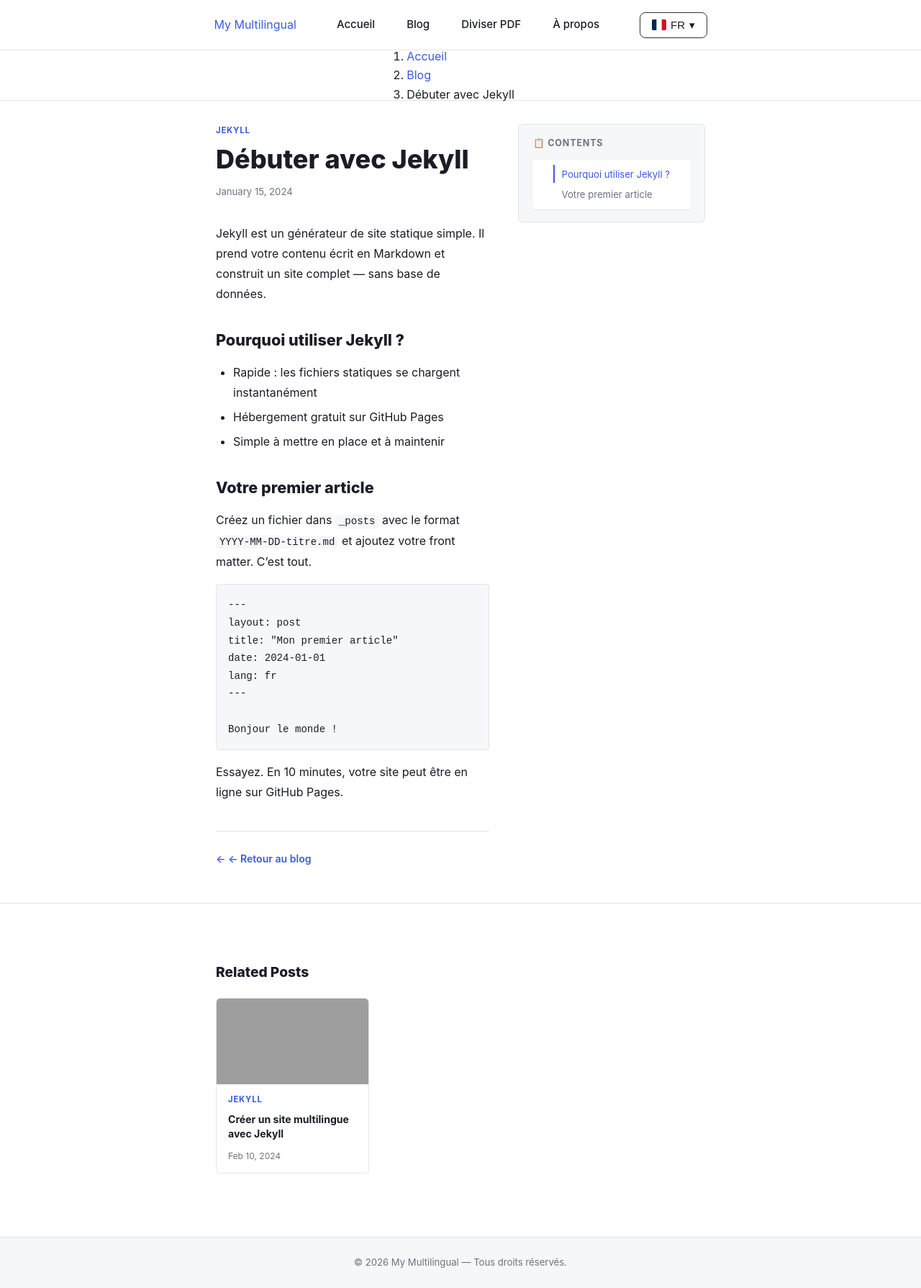
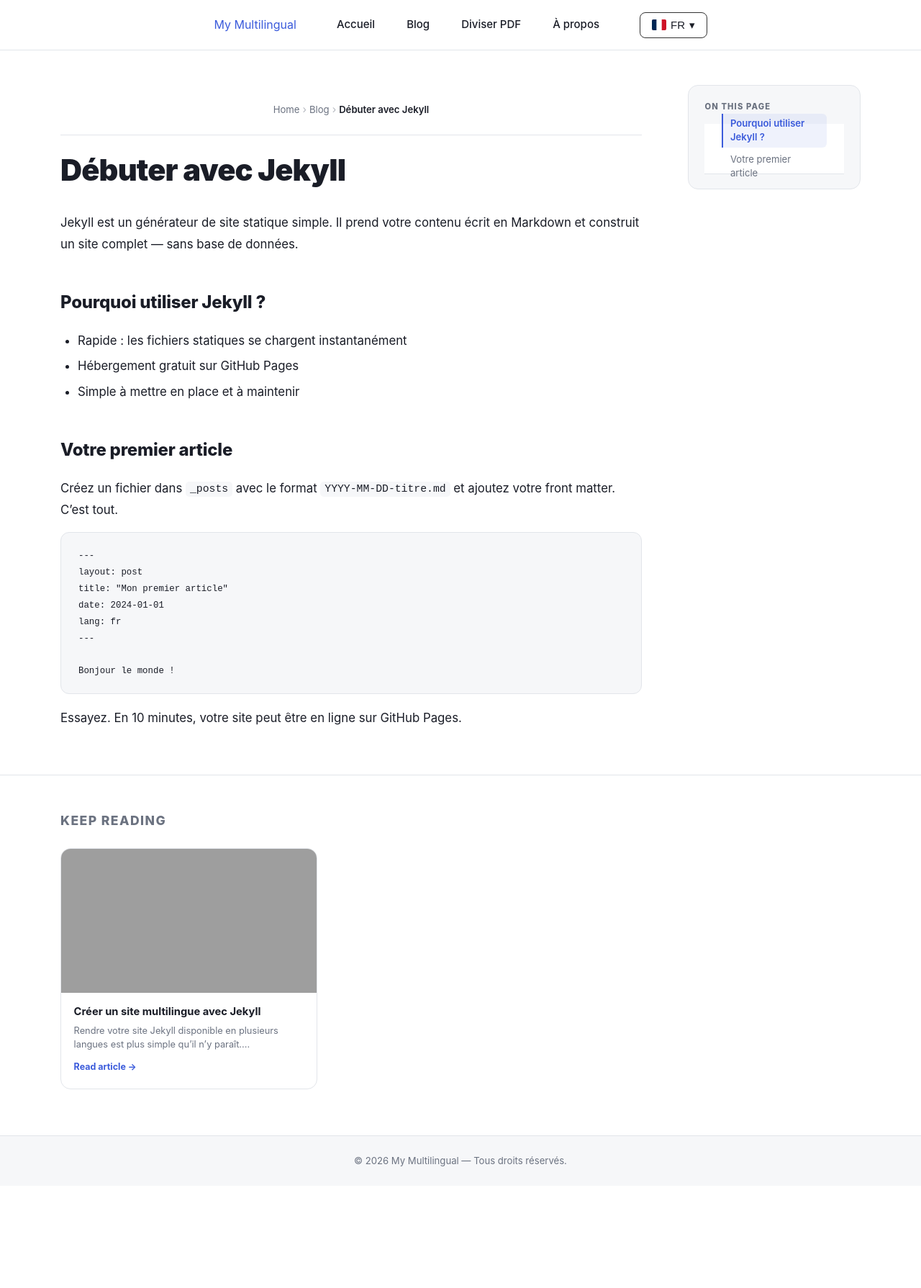
Before and after one commit to rforrupesh/jekyllmultilingual, a Jekyll site: the page built from _posts/fr/2024-01-15-debuter-avec-jekyll.md, in a window 1280 px wide. Shown: the whole page at 72% size. Built offline with Jekyll 4.4.1, drawn with Linux system fonts in a browser that asks for light colours; after the commit the page ends 1647 px from its top, so only the background shows below that; grey boxes are pictures that could not be loaded.

Commit message:
Update post.html

```diff
--- a/_layouts/post.html
+++ b/_layouts/post.html
@@ -4,104 +4,61 @@
 {% assign t = site.data.translations[page.lang] %}
 {% assign base = site.baseurl %}
 {% assign lang = page.lang %}
-{% assign canonical_url = site.url | append: base | append: page.url %}
 
-<!-- =====================
-     Schema JSON-LD
-     ===================== -->
-<script type="application/ld+json">
-{
-  "@context": "https://schema.org",
-  "@type": "BlogPosting",
-  "headline": "{{ page.title }}",
-  "url": "{{ canonical_url }}",
-  "datePublished": "{{ page.date | date_to_xmlschema }}",
-  "image": {% if page.image contains 'http' %}"{{ page.image }}"{% elsif page.image %}"{{ site.url }}{{ base }}/assets/img/{{ page.image }}"{% else %}"{{ site.url }}{{ base }}/assets/img/default.png"{% endif %},
-  "inLanguage": "{{ lang }}",
-  "isPartOf": { "@id": "{{ site.url }}{{ base }}/#website" }
-}
-</script>
+<div class="post-wrap">
+  <div class="post-container">
 
-<!-- =====================
-     Breadcrumb
-     ===================== -->
-<nav class="breadcrumb" aria-label="breadcrumb">
-  <div class="container">
-    <ol>
-      <li><a href="{{ base }}/{% if lang == 'fr' %}fr/{% elsif lang == 'hi' %}hi/{% endif %}">{{ t.nav.home }}</a></li>
-      <li><a href="{{ base }}/{% if lang == 'fr' %}fr/{% elsif lang == 'hi' %}hi/{% endif %}blog/">{{ t.blog.title }}</a></li>
-      <li aria-current="page">{{ page.title | truncatewords: 6 }}</li>
-    </ol>
-  </div>
+    <!-- ── Main Article ── -->
+    <main class="post-main">
+      <article>
+
+        <!-- Breadcrumb -->
+        <nav class="breadcrumb" aria-label="Breadcrumb">
+          <a href="{{ base }}/">Home</a>
+          <span class="breadcrumb-sep" aria-hidden="true">›</span>
+          <a href="{{ base }}/blog/">Blog</a>
+          <span class="breadcrumb-sep" aria-hidden="true">›</span>
+          <span class="breadcrumb-current" aria-current="page">{{ page.title }}</span>
         </nav>
 
-<!-- =====================
-     Post Layout
-     ===================== -->
-<div class="post-layout">
-  <div class="container post-container">
-
-    <!-- Main content -->
-    <main class="post-main">
-      <article class="post-single">
-
-        <!-- Header -->
-        <header class="post-header">
-          {% if page.categories %}
-          <span class="post-cat">{{ page.categories | first }}</span>
-          {% endif %}
-          <h1>{{ page.title }}</h1>
-          <div class="post-meta">
-            <time datetime="{{ page.date | date_to_xmlschema }}">{{ page.date | date: "%B %d, %Y" }}</time>
-            {% if page.author %}<span class="post-author">· {{ page.author }}</span>{% endif %}
-          </div>
+        <!-- Hero Image -->
         {% if page.image %}
         <div class="post-hero">
           <img
             src="{% if page.image contains 'http' %}{{ page.image }}{% else %}{{ base }}/assets/img/{{ page.image }}{% endif %}"
-              alt="{{ page.title }}"
-              width="800" height="450" />
+            alt="{{ page.title }}" />
         </div>
         {% endif %}
-        </header>
 
-        <!-- TOC — mobile collapsible -->
-        <details class="toc-mobile" id="toc-mobile">
-          <summary>📋 Table of Contents</summary>
-          <nav class="toc-nav" id="toc-content-mobile"></nav>
+        <!-- Title -->
+        <h1 class="post-title">{{ page.title }}</h1>
+
+        <!-- Mobile TOC -->
+        <details class="toc-mobile">
+          <summary><span class="toc-icon">☰</span> Table of Contents</summary>
+          <nav id="toc-mobile"></nav>
         </details>
 
-        <!-- Body -->
+        <!-- Content -->
         <div class="post-body" id="post-body">
           {{ content }}
         </div>
 
-        <!-- Footer -->
-        <footer class="post-footer">
-          <a href="{{ base }}/{% if lang == 'fr' %}fr/{% elsif lang == 'hi' %}hi/{% endif %}blog/" class="back-link">
-            ← {{ t.blog.back }}
-          </a>
-        </footer>
-
       </article>
     </main>
 
-    <!-- Sidebar -->
+    <!-- ── Sidebar TOC ── -->
     <aside class="post-sidebar">
-      <div class="sidebar-sticky">
-        <div class="toc-box">
-          <p class="toc-title">📋 Contents</p>
-          <nav class="toc-nav" id="toc-content-desktop"></nav>
-        </div>
+      <div class="toc-sticky">
+        <p class="toc-label">On this page</p>
+        <nav id="toc-desktop"></nav>
       </div>
     </aside>
 
   </div>
 </div>
 
-<!-- =====================
-     Related Posts
-     ===================== -->
+<!-- ── Related Posts ── -->
 {% assign all_posts = site.posts | where: "lang", lang %}
 {% assign related = "" | split: "" %}
 {% for post in all_posts %}
@@ -116,198 +73,141 @@
 {% assign related = related | uniq | limit: 3 %}
 
 {% if related.size > 0 %}
-<section class="related-posts">
-  <div class="container">
-    <h2 class="related-title">Related Posts</h2>
+<section class="related">
+  <div class="related-inner">
+    <h2 class="related-heading">Keep Reading</h2>
     <div class="related-grid">
       {% for post in related %}
-      <article class="related-card">
-        <a href="{{ base }}{{ post.url }}" class="related-thumb">
+      <a href="{{ base }}{{ post.url }}" class="related-card">
+        <div class="related-img">
           <img
             src="{% if post.image contains 'http' %}{{ post.image }}{% elsif post.image %}{{ base }}/assets/img/{{ post.image }}{% else %}{{ base }}/assets/img/default.png{% endif %}"
-            alt="{{ post.title }}"
-            loading="lazy" width="400" height="220" />
+            alt="{{ post.title }}" loading="lazy" />
+        </div>
+        <div class="related-text">
+          <h3>{{ post.title }}</h3>
+          <p>{{ post.excerpt | strip_html | truncatewords: 14 }}</p>
+          <span class="related-cta">Read article →</span>
+        </div>
       </a>
-        <div class="related-body">
-          {% if post.categories %}<span class="post-cat">{{ post.categories | first }}</span>{% endif %}
-          <h3><a href="{{ base }}{{ post.url }}">{{ post.title }}</a></h3>
-          <time datetime="{{ post.date | date_to_xmlschema }}">{{ post.date | date: "%b %d, %Y" }}</time>
-        </div>
-      </article>
       {% endfor %}
     </div>
   </div>
 </section>
 {% endif %}
 
-<!-- =====================
-     TOC Script
-     ===================== -->
 <script>
 (function () {
   const body = document.getElementById("post-body");
   if (!body) return;
   const headings = body.querySelectorAll("h2, h3");
-  if (headings.length < 2) return;
+  if (headings.length < 2) {
+    document.querySelector(".toc-mobile") && (document.querySelector(".toc-mobile").style.display = "none");
+    document.querySelector(".toc-sticky") && (document.querySelector(".toc-sticky").style.display = "none");
+    return;
+  }
 
-  function buildToc(container) {
+  function buildToc(nav) {
     const ul = document.createElement("ul");
     headings.forEach((h, i) => {
-      if (!h.id) h.id = "heading-" + i;
+      if (!h.id) h.id = "h-" + i;
       const li = document.createElement("li");
-      li.className = h.tagName === "H3" ? "toc-h3" : "toc-h2";
+      li.dataset.level = h.tagName;
       const a = document.createElement("a");
       a.href = "#" + h.id;
       a.textContent = h.textContent;
+      a.addEventListener("click", () => {
+        document.querySelector(".toc-mobile")?.removeAttribute("open");
+      });
       li.appendChild(a);
       ul.appendChild(li);
     });
-    container.appendChild(ul);
+    nav.appendChild(ul);
   }
 
-  const desktop = document.getElementById("toc-content-desktop");
-  const mobile  = document.getElementById("toc-content-mobile");
+  const desktop = document.getElementById("toc-desktop");
+  const mobile  = document.getElementById("toc-mobile");
   if (desktop) buildToc(desktop);
   if (mobile)  buildToc(mobile);
 
-  // Active highlight on scroll
-  if (desktop) {
-    const links = desktop.querySelectorAll("a");
-    const observer = new IntersectionObserver((entries) => {
+  // Scroll spy
+  const allLinks = document.querySelectorAll("#toc-desktop a");
+  const observer = new IntersectionObserver(entries => {
     entries.forEach(e => {
       if (e.isIntersecting) {
-          links.forEach(l => l.classList.remove("active"));
-          const active = desktop.querySelector('a[href="#' + e.target.id + '"]');
-          if (active) active.classList.add("active");
+        allLinks.forEach(l => l.classList.remove("active"));
+        const match = document.querySelector('#toc-desktop a[href="#' + e.target.id + '"]');
+        if (match) match.classList.add("active");
       }
     });
-    }, { rootMargin: "0px 0px -60% 0px" });
+  }, { rootMargin: "-10% 0px -70% 0px" });
+
   headings.forEach(h => observer.observe(h));
-  }
 })();
 </script>
 
 <style>
-/* ── Layout ─────────────────────────────── */
-.post-container {
-  display: grid;
-  grid-template-columns: 1fr 260px;
-  gap: 2.5rem;
-  align-items: start;
-  padding-top: 2rem;
-  padding-bottom: 3rem;
+/* ─── Breadcrumb ───────────────────────────────────── */
+.breadcrumb {
+  display: flex;
+  align-items: center;
+  flex-wrap: wrap;
+  gap: 0.25rem;
+  font-size: 0.82rem;
+  margin-bottom: 1.5rem;
+  color: var(--muted);
 }
 
-/* ── Sidebar ─────────────────────────────── */
-.post-sidebar { display: block; }
-
-.sidebar-sticky {
-  position: sticky;
-  top: 5rem;
+.breadcrumb a {
+  color: var(--muted);
+  text-decoration: none;
+  transition: color 0.15s;
+  white-space: nowrap;
 }
 
-.toc-box {
-  border: 1px solid var(--border);
-  border-radius: var(--radius);
-  padding: 1rem 1.25rem;
-  background: var(--surface);
+.breadcrumb a:hover {
+  color: var(--accent);
 }
 
-.toc-title {
-  font-size: 0.78rem;
-  font-weight: 700;
-  text-transform: uppercase;
-  letter-spacing: 0.07em;
+.breadcrumb-sep {
   color: var(--muted);
-  margin-bottom: 0.75rem;
+  opacity: 0.5;
+  font-size: 0.9rem;
+  line-height: 1;
 }
 
-.toc-nav ul {
-  list-style: none;
-  padding: 0;
-  margin: 0;
-  display: flex;
-  flex-direction: column;
-  gap: 0.25rem;
+.breadcrumb-current {
+  color: var(--text);
+  font-weight: 600;
+  white-space: nowrap;
+  overflow: hidden;
+  text-overflow: ellipsis;
+  max-width: 300px;
 }
 
-.toc-nav a {
-  font-size: 0.82rem;
-  color: var(--muted);
-  text-decoration: none;
-  display: block;
-  padding: 0.2rem 0;
-  border-left: 2px solid transparent;
-  padding-left: 0.6rem;
-  transition: color 0.15s, border-color 0.15s;
-  line-height: 1.4;
+/* ─── Page Shell ───────────────────────────────────── */
+.post-wrap {
+  padding: 3rem 0 4rem;
 }
 
-.toc-nav a:hover,
-.toc-nav a.active {
-  color: var(--accent);
-  border-left-color: var(--accent);
+.post-container {
+  max-width: 1160px;
+  margin: 0 auto;
+  padding: 0 1.5rem;
+  display: grid;
+  grid-template-columns: 1fr 240px;
+  gap: 4rem;
+  align-items: start;
 }
 
-.toc-nav .toc-h3 a { padding-left: 1.4rem; font-size: 0.78rem; }
-
-/* ── Mobile TOC ──────────────────────────── */
-.toc-mobile {
-  display: none;
-  border: 1px solid var(--border);
-  border-radius: var(--radius);
-  padding: 0.75rem 1rem;
-  margin-bottom: 1.5rem;
+/* ─── Hero ─────────────────────────────────────────── */
+.post-hero {
+  width: 100%;
+  aspect-ratio: 21 / 9;
+  border-radius: 16px;
+  overflow: hidden;
+  margin-bottom: 2.25rem;
   background: var(--surface);
-}
-
-.toc-mobile summary {
-  font-size: 0.85rem;
-  font-weight: 700;
-  cursor: pointer;
-  color: var(--text);
-  list-style: none;
-}
-
-.toc-mobile summary::-webkit-details-marker { display: none; }
-
-.toc-mobile .toc-nav {
-  margin-top: 0.75rem;
-}
-
-/* ── Post Header ─────────────────────────── */
-.post-header { margin-bottom: 2rem; }
-
-.post-cat {
-  font-size: 0.72rem;
-  font-weight: 700;
-  text-transform: uppercase;
-  letter-spacing: 0.06em;
-  color: var(--accent);
-  display: block;
-  margin-bottom: 0.5rem;
-}
-
-.post-header h1 {
-  font-size: clamp(1.5rem, 4vw, 2.25rem);
-  font-weight: 800;
-  line-height: 1.25;
-  margin-bottom: 0.75rem;
-}
-
-.post-meta {
-  font-size: 0.82rem;
-  color: var(--muted);
-  display: flex;
-  gap: 0.5rem;
-  align-items: center;
-  margin-bottom: 1.25rem;
-}
-
-.post-hero {
-  border-radius: var(--radius);
-  overflow: hidden;
-  aspect-ratio: 16/9;
 }
 
 .post-hero img {
@@ -317,108 +217,247 @@
   display: block;
 }
 
-/* ── Post Body ───────────────────────────── */
-.post-body {
-  font-size: 1rem;
-  line-height: 1.75;
+/* ─── Title ────────────────────────────────────────── */
+.post-title {
+  font-size: clamp(1.75rem, 4vw, 2.6rem);
+  font-weight: 900;
+  line-height: 1.2;
+  letter-spacing: -0.02em;
+  margin-bottom: 2rem;
   color: var(--text);
 }
 
+/* ─── Mobile TOC ───────────────────────────────────── */
+.toc-mobile {
+  border: 1px solid var(--border);
+  border-radius: 12px;
+  padding: 0.9rem 1.1rem;
+  margin-bottom: 2rem;
+  background: var(--surface);
+  display: none;
+}
+
+.toc-mobile summary {
+  font-size: 0.875rem;
+  font-weight: 700;
+  cursor: pointer;
+  user-select: none;
+  list-style: none;
+  display: flex;
+  align-items: center;
+  gap: 0.5rem;
+  color: var(--text);
+}
+
+.toc-mobile summary::-webkit-details-marker { display: none; }
+
+.toc-icon { font-size: 1rem; }
+
+.toc-mobile nav {
+  margin-top: 0.9rem;
+  padding-top: 0.9rem;
+  border-top: 1px solid var(--border);
+}
+
+/* ─── Body ─────────────────────────────────────────── */
+.post-body {
+  font-size: 1.05rem;
+  line-height: 1.8;
+  color: var(--text);
+}
+
+.post-body > * + * { margin-top: 1rem; }
+
 .post-body h2 {
-  font-size: 1.35rem;
+  font-size: 1.5rem;
   font-weight: 800;
-  margin: 2rem 0 0.75rem;
+  letter-spacing: -0.01em;
+  margin-top: 2.75rem;
+  margin-bottom: 0.75rem;
+  scroll-margin-top: 5rem;
+  color: var(--text);
+}
+
+.post-body h3 {
+  font-size: 1.15rem;
+  font-weight: 700;
+  margin-top: 2rem;
+  margin-bottom: 0.5rem;
   scroll-margin-top: 5rem;
 }
 
-.post-body h3 {
-  font-size: 1.1rem;
-  font-weight: 700;
-  margin: 1.5rem 0 0.5rem;
-  scroll-margin-top: 5rem;
+.post-body p { margin-bottom: 0; }
+
+.post-body a {
+  color: var(--accent);
+  text-decoration: underline;
+  text-underline-offset: 3px;
 }
 
-.post-body p { margin-bottom: 1.1rem; }
-
-.post-body a { color: var(--accent); }
-
 .post-body img {
-  max-width: 100%;
-  border-radius: var(--radius);
-  margin: 1rem 0;
+  width: 100%;
+  border-radius: 12px;
+  margin: 1.5rem 0;
+  display: block;
 }
 
-.post-body ul, .post-body ol {
+.post-body ul,
+.post-body ol {
   padding-left: 1.5rem;
-  margin-bottom: 1rem;
 }
 
-.post-body li { margin-bottom: 0.35rem; }
+.post-body li + li { margin-top: 0.35rem; }
 
 .post-body blockquote {
   border-left: 3px solid var(--accent);
-  padding: 0.5rem 1rem;
-  margin: 1.5rem 0;
+  margin: 2rem 0;
+  padding: 0.75rem 1.25rem;
+  background: var(--surface);
+  border-radius: 0 10px 10px 0;
   color: var(--muted);
   font-style: italic;
-}
-
-.post-body pre, .post-body code {
-  font-family: monospace;
-  font-size: 0.88rem;
-  background: var(--surface);
-  border-radius: 4px;
+  font-size: 1.05rem;
 }
 
 .post-body pre {
-  padding: 1rem;
+  background: var(--surface);
+  border: 1px solid var(--border);
+  border-radius: 12px;
+  padding: 1.25rem 1.5rem;
   overflow-x: auto;
-  border: 1px solid var(--border);
-  margin-bottom: 1rem;
+  font-size: 0.88rem;
+  line-height: 1.6;
 }
 
-.post-body code { padding: 0.1em 0.35em; }
-.post-body pre code { padding: 0; background: none; }
+.post-body code {
+  font-family: ui-monospace, "Cascadia Code", monospace;
+  font-size: 0.88em;
+  background: var(--surface);
+  border-radius: 5px;
+  padding: 0.15em 0.4em;
+}
+
+.post-body pre code {
+  padding: 0;
+  background: none;
+  border-radius: 0;
+}
 
 .post-body table {
   width: 100%;
   border-collapse: collapse;
-  margin-bottom: 1.25rem;
-  font-size: 0.9rem;
+  font-size: 0.92rem;
+  display: block;
   overflow-x: auto;
+  border-radius: 10px;
+  overflow: hidden;
+  border: 1px solid var(--border);
+}
+
+.post-body th,
+.post-body td {
+  padding: 0.65rem 1rem;
+  text-align: left;
+  border-bottom: 1px solid var(--border);
+}
+
+.post-body th {
+  background: var(--surface);
+  font-weight: 700;
+  font-size: 0.82rem;
+  text-transform: uppercase;
+  letter-spacing: 0.04em;
+}
+
+.post-body tr:last-child td { border-bottom: none; }
+
+/* ─── Sidebar TOC ──────────────────────────────────── */
+.post-sidebar { display: block; }
+
+.toc-sticky {
+  position: sticky;
+  top: 5.5rem;
+  padding: 1.25rem 1.4rem;
+  border: 1px solid var(--border);
+  border-radius: 14px;
+  background: var(--surface);
+}
+
+.toc-label {
+  font-size: 0.7rem;
+  font-weight: 800;
+  text-transform: uppercase;
+  letter-spacing: 0.1em;
+  color: var(--muted);
+  margin-bottom: 0.9rem;
+}
+
+#toc-desktop ul,
+#toc-mobile ul {
+  list-style: none;
+  padding: 0;
+  margin: 0;
+  display: flex;
+  flex-direction: column;
+  gap: 0.15rem;
+}
+
+#toc-desktop li,
+#toc-mobile li {
   display: block;
 }
 
-.post-body th, .post-body td {
-  border: 1px solid var(--border);
-  padding: 0.55rem 0.75rem;
-  text-align: left;
+#toc-desktop a,
+#toc-mobile a {
+  display: block;
+  font-size: 0.82rem;
+  line-height: 1.45;
+  color: var(--muted);
+  text-decoration: none;
+  padding: 0.3rem 0.6rem;
+  border-left: 2px solid transparent;
+  border-radius: 0 6px 6px 0;
+  transition: color 0.15s, background 0.15s, border-color 0.15s;
 }
 
-.post-body th { background: var(--surface); font-weight: 700; }
-
-/* ── Post Footer ─────────────────────────── */
-.post-footer { margin-top: 2.5rem; padding-top: 1.5rem; border-top: 1px solid var(--border); }
-
-.back-link {
-  font-size: 0.88rem;
-  font-weight: 600;
-  color: var(--accent);
-  text-decoration: none;
+#toc-desktop li[data-level="H3"] a,
+#toc-mobile li[data-level="H3"] a {
+  padding-left: 1.3rem;
+  font-size: 0.78rem;
 }
 
-.back-link:hover { text-decoration: underline; }
-
-/* ── Related Posts ───────────────────────── */
-.related-posts {
-  padding: 2.5rem 0 3rem;
-  border-top: 1px solid var(--border);
+#toc-desktop a:hover,
+#toc-mobile a:hover {
+  color: var(--text);
+  background: color-mix(in srgb, var(--accent) 8%, transparent);
 }
 
-.related-title {
-  font-size: 1.2rem;
+#toc-desktop a.active {
+  color: var(--accent);
+  border-left-color: var(--accent);
+  background: color-mix(in srgb, var(--accent) 8%, transparent);
+  font-weight: 600;
+}
+
+/* ─── Related Posts ────────────────────────────────── */
+.related {
+  border-top: 1px solid var(--border);
+  padding: 3rem 0 4rem;
+}
+
+.related-inner {
+  max-width: 1160px;
+  margin: 0 auto;
+  padding: 0 1.5rem;
+}
+
+.related-heading {
+  font-size: 1.1rem;
   font-weight: 800;
-  margin-bottom: 1.25rem;
+  text-transform: uppercase;
+  letter-spacing: 0.08em;
+  color: var(--muted);
+  margin-bottom: 1.5rem;
 }
 
 .related-grid {
@@ -428,57 +467,84 @@
 }
 
 .related-card {
+  display: flex;
+  flex-direction: column;
   border: 1px solid var(--border);
-  border-radius: var(--radius);
+  border-radius: 14px;
+  overflow: hidden;
+  text-decoration: none;
+  color: inherit;
+  transition: box-shadow 0.2s, transform 0.2s;
+}
+
+.related-card:hover {
+  box-shadow: 0 8px 30px rgba(0,0,0,0.09);
+  transform: translateY(-2px);
+}
+
+.related-img {
+  aspect-ratio: 16 / 9;
   overflow: hidden;
 }
 
-.related-thumb {
-  display: block;
-  aspect-ratio: 16/9;
-  overflow: hidden;
-}
-
-.related-thumb img {
+.related-img img {
   width: 100%;
   height: 100%;
   object-fit: cover;
-  transition: transform 0.3s;
+  display: block;
+  transition: transform 0.35s ease;
 }
 
-.related-card:hover .related-thumb img { transform: scale(1.04); }
-
-.related-body {
-  padding: 0.75rem 1rem;
+.related-card:hover .related-img img {
+  transform: scale(1.05);
 }
 
-.related-body h3 {
-  font-size: 0.88rem;
-  font-weight: 700;
-  margin: 0.3rem 0 0.4rem;
-  line-height: 1.4;
+.related-text {
+  padding: 1rem 1.1rem 1.2rem;
+  display: flex;
+  flex-direction: column;
+  flex: 1;
 }
 
-.related-body h3 a { color: var(--text); text-decoration: none; }
-.related-body h3 a:hover { color: var(--accent); }
-
-.related-body time {
-  font-size: 0.75rem;
-  color: var(--muted);
+.related-text h3 {
+  font-size: 0.92rem;
+  font-weight: 700;
+  line-height: 1.4;
+  margin-bottom: 0.4rem;
+  color: var(--text);
 }
 
-/* ── Responsive ──────────────────────────── */
-@media (max-width: 900px) {
+.related-text p {
+  font-size: 0.8rem;
+  color: var(--muted);
+  line-height: 1.5;
+  flex: 1;
+  margin-bottom: 0.75rem;
+}
+
+.related-cta {
+  font-size: 0.78rem;
+  font-weight: 700;
+  color: var(--accent);
+  margin-top: auto;
+}
+
+/* ─── Responsive ───────────────────────────────────── */
+@media (max-width: 960px) {
   .post-container {
     grid-template-columns: 1fr;
+    gap: 0;
   }
   .post-sidebar { display: none; }
   .toc-mobile { display: block; }
   .related-grid { grid-template-columns: repeat(2, 1fr); }
 }
 
-@media (max-width: 500px) {
+@media (max-width: 540px) {
+  .post-wrap { padding: 1.75rem 0 3rem; }
+  .post-hero { aspect-ratio: 16 / 9; border-radius: 10px; }
   .related-grid { grid-template-columns: 1fr; }
-  .post-header h1 { font-size: 1.4rem; }
+  .post-body { font-size: 1rem; }
+  .breadcrumb-current { max-width: 160px; }
 }
 </style>
```
Lines whose indentation alone changed are shown as unchanged.
